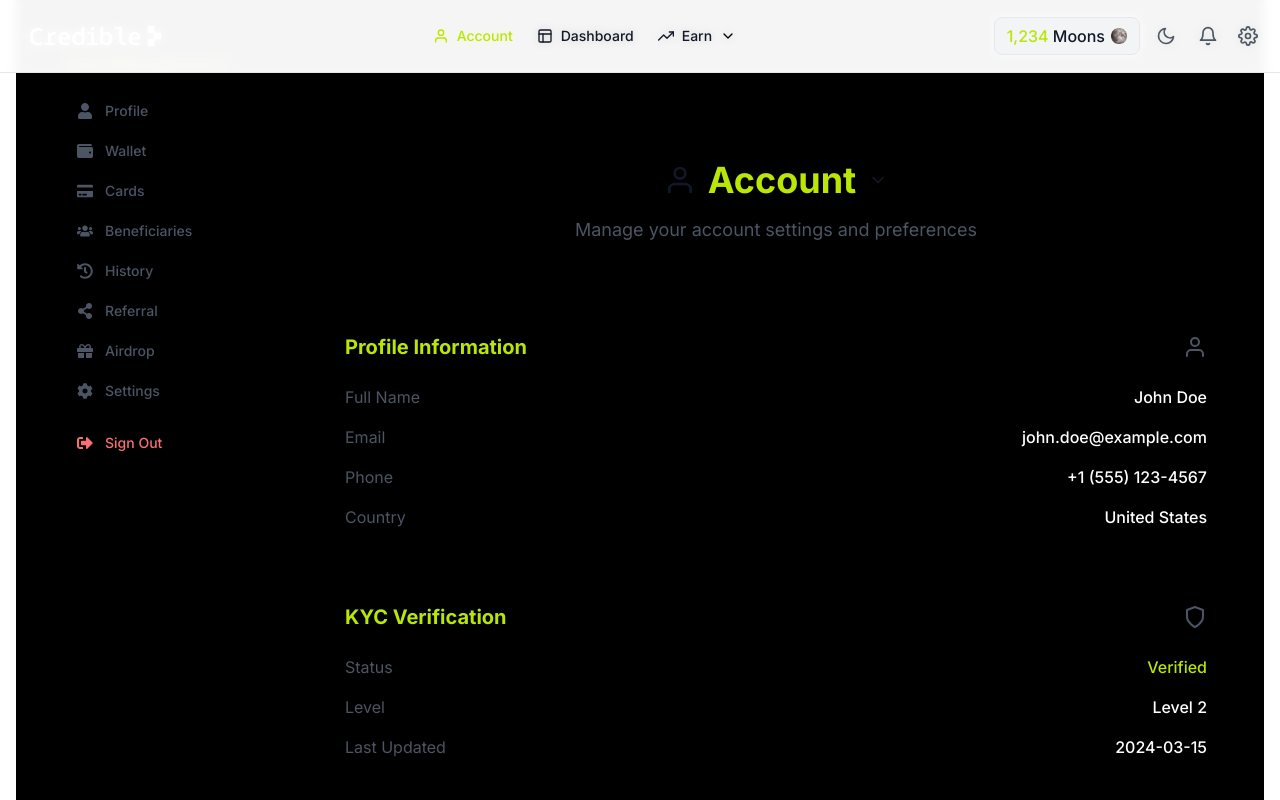
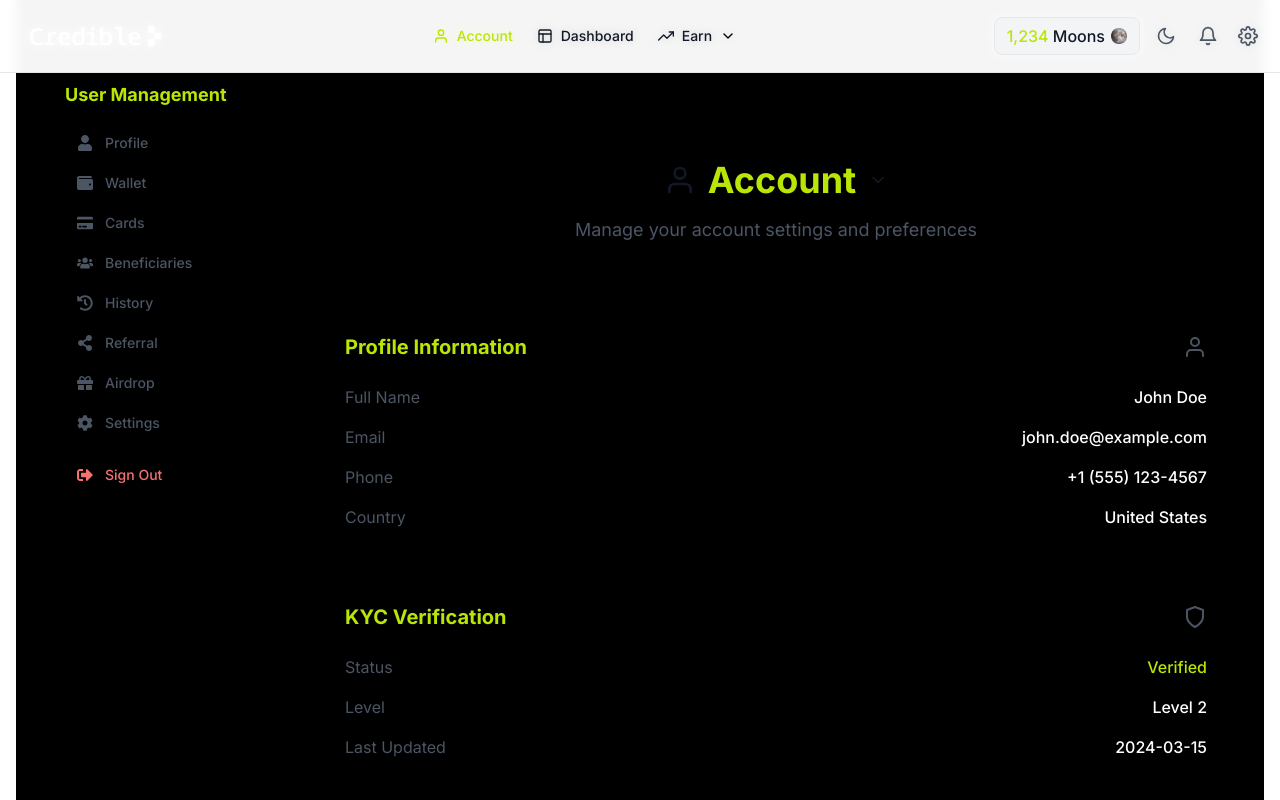
Before and after one commit to w3-surfer/credible-finance, a Next.js app: page /account in a window 1280 px wide. Shown: the top 800 px of the page. Built offline with nearby package versions, Linux system fonts and the light colour scheme.

Commit message:
style: adjust AccountMenu position to be lower and centered

```diff
--- a/src/app/account/layout.tsx
+++ b/src/app/account/layout.tsx
@@ -11,7 +11,7 @@
     <div className="min-h-screen bg-black">
       <div className="container mx-auto py-8">
         <div className="flex gap-4">
-          <div className="flex-shrink-0">
+          <div className="flex-shrink-0 mt-8">
             <AccountMenu />
           </div>
           <div className="flex-grow">
```
